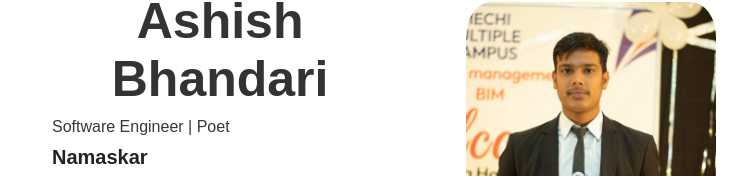
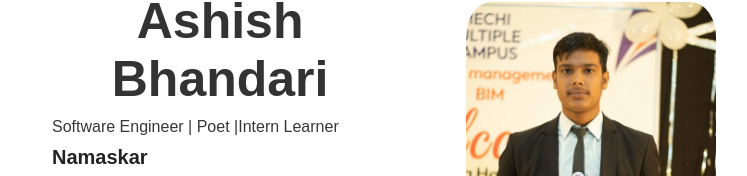
Before and after one commit to ashisbhandari/CV, a plain HTML site: page cv.html in a window 1280 px wide. Shown: the part 78-254 px from the top of the page, without its empty margins (266-1013 px from the left). Drawn offline with Linux system fonts and the light colour scheme.

Commit message:
Update cv.html

```diff
--- a/cv.html
+++ b/cv.html
@@ -14,7 +14,7 @@
         <div class="introduction">
             <div class="left">
                 <h1 class="cen">Ashish Bhandari</h1>
-                <p>Software Engineer | Poet                 </p>
+                <p>Software Engineer | Poet |Intern Learner </p>
                 <h3>Namaskar</h3>
                 <p>It's me Ashish Bhandari from Jhapa, and currently pursuing my <strong>Bachelor of Information Management (BIM)</strong> at Mechi Multiple Campus (Tribhuvan University), Jhapa.
                 I'm passionate about developing websites for fun and continuously learning new technologies.
```
